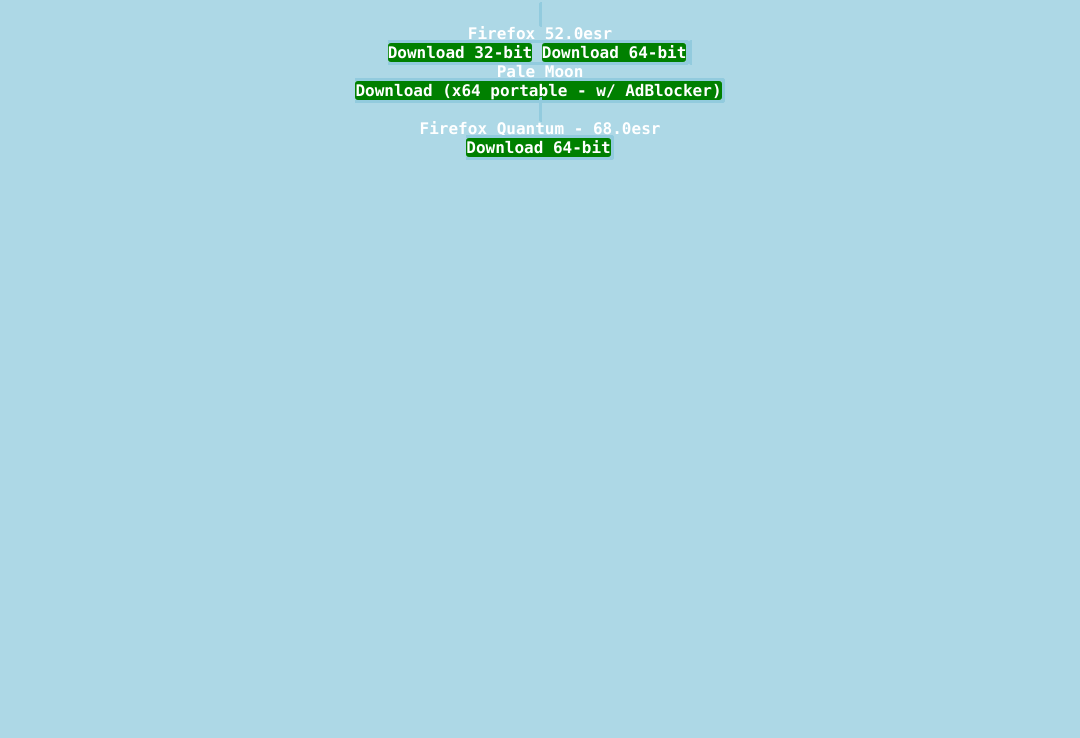
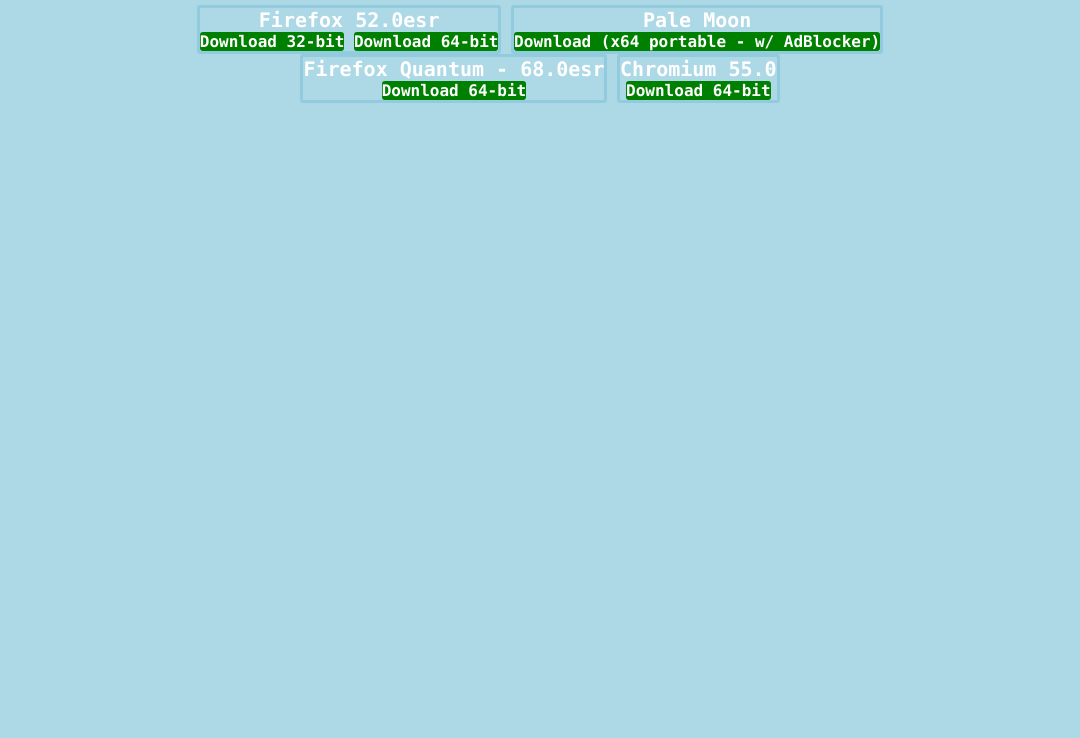
Before and after one commit to bfffggh/PEBrowsers, a plain HTML site: page index.html in a window 1280 px wide. Shown: the part 62-800 px from the top of the page, without its empty margins (100-1180 px from the left). Drawn offline with Linux system fonts and the light colour scheme.

Commit message:
Update index.html

```diff
--- a/index.html
+++ b/index.html
@@ -1,19 +1,23 @@
 <title>PEBrowsers - bfffggh.github.io</title>
-<style>body{background-color:lightblue;font-family:consolas;color:white;font-weight:700}bordered{overflow:auto;border-radius:3px;border:3px solid #92cbde}large{display:block;font-size:16px}download[href]{text-decoration:none;background-color:green;border-radius:3px}</style>
+<style>body{background-color:lightblue;font-family:consolas;color:white;font-weight:700}bordered{display:inline-block;border-radius:3px;border:3px solid #92cbde}large{display:block;font-size:20px}a[href]{color:white;text-decoration:none;background-color:green;border-radius:3px}</style>
 <center>
   <h1>PEBrowsers - Web browsers that work natively on WinPE</h1>
   <bordered>
     <large>Firefox 52.0esr</large>
-    <download href="ff52_x86.7z">Download 32-bit</download>
-    <download href="ff52_x64.7z">Download 64-bit</download>
+    <a href="ff52_x86.7z">Download 32-bit</a>
+    <a href="ff52_x64.7z">Download 64-bit</a>
   </bordered>
   <bordered>
     <large>Pale Moon</large>
-    <download href="pm_x64.7z">Download (x64 portable - w/ AdBlocker)</download>
+    <a href="pm_x64.7z">Download (x64 portable - w/ AdBlocker)</a>
   </bordered>
   <br>
   <bordered>
     <large>Firefox Quantum - 68.0esr</large>
-    <download href="ffq64.7z">Download 64-bit</download>
+    <a href="ffq64.7z">Download 64-bit</a>
+  </bordered>
+  <bordered>
+    <large>Chromium 55.0</large>
+    <a href="chr64.7z">Download 64-bit</a>
   </bordered>
 </center>
```
